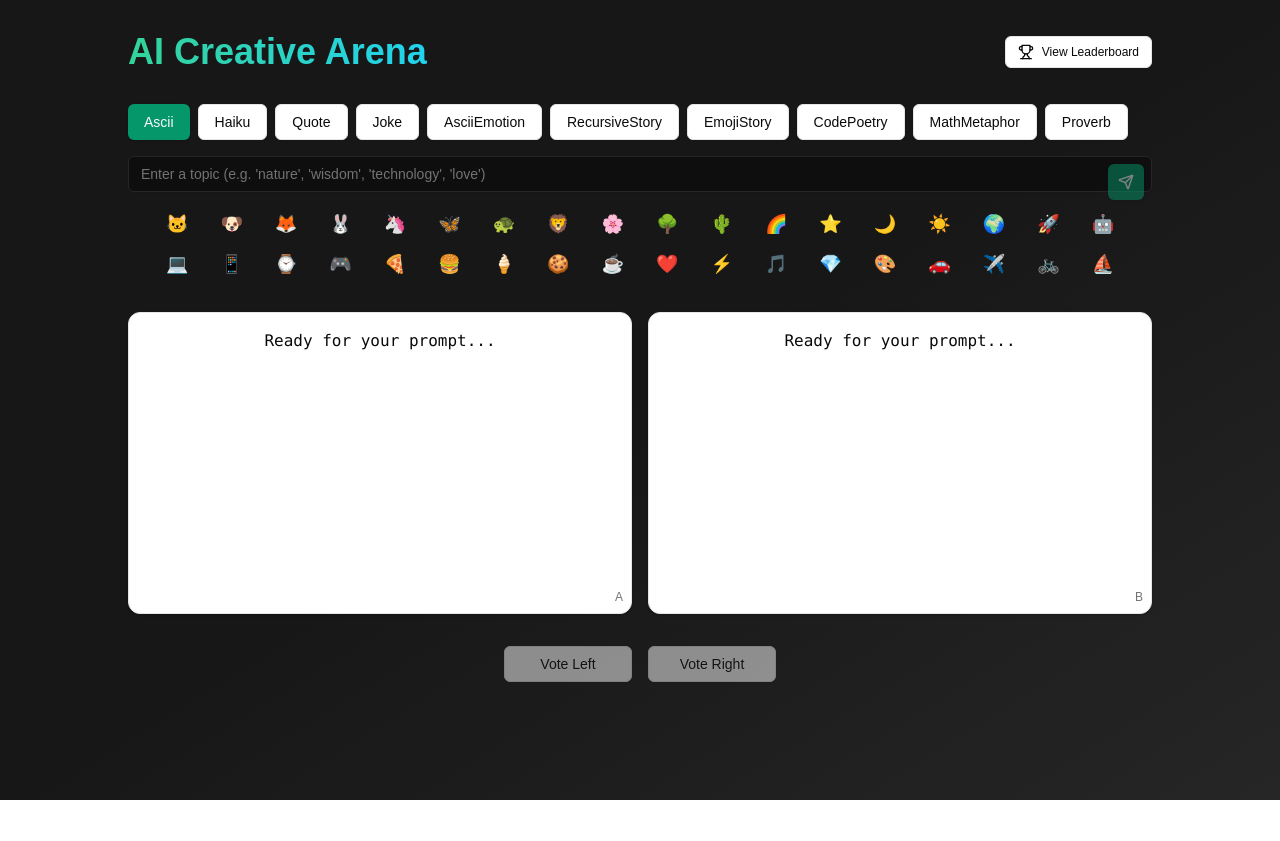
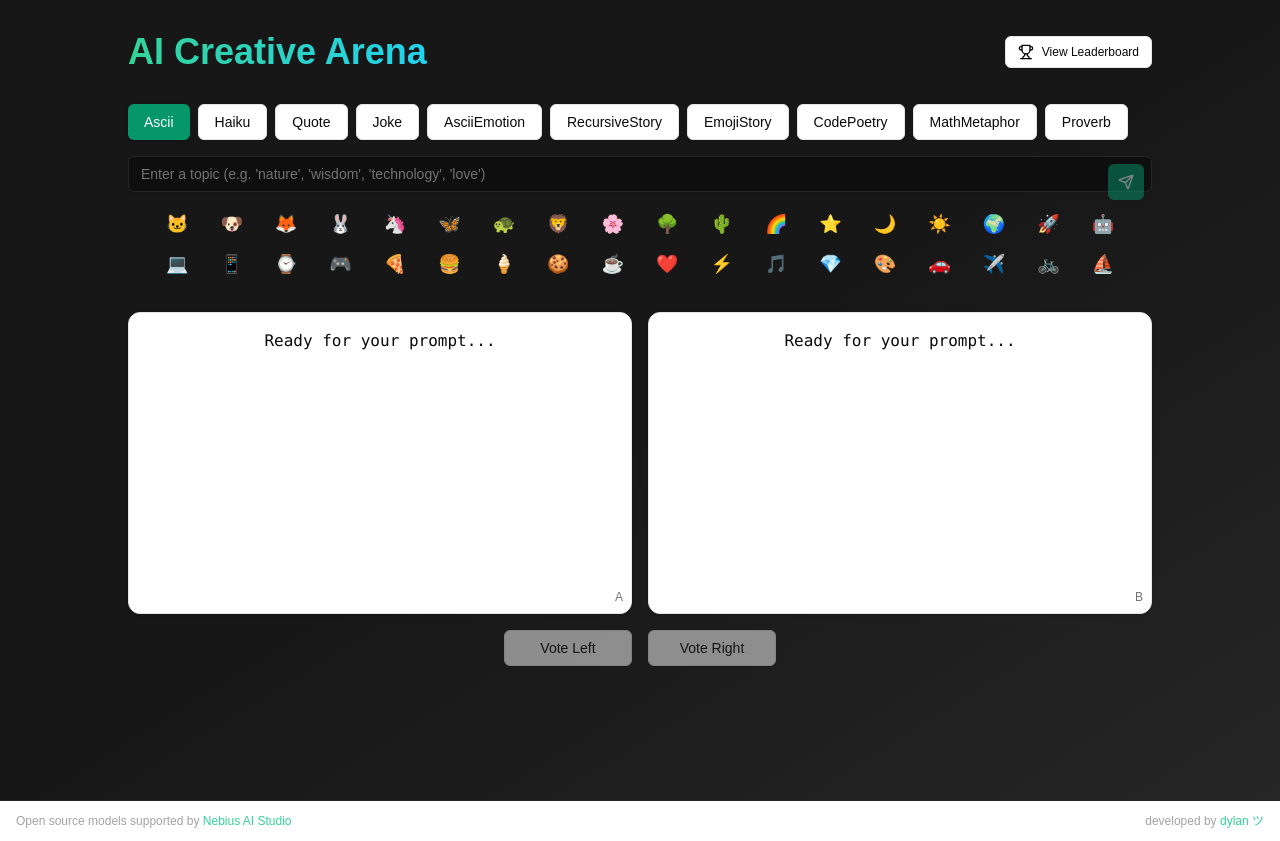
Before and after one commit to demianarc/llmart, a Next.js app: page / in a window 1280 px wide. Before the commit the page ends 800 px from the top, so only its background shows below. Built offline with nearby package versions, Linux system fonts and the light colour scheme.

Commit message:
Add new creative types and UI improvements 3

```diff
--- a/app/layout.tsx
+++ b/app/layout.tsx
@@ -1,6 +1,7 @@
-import type { Metadata } from "next";
-import localFont from "next/font/local";
-import "./globals.css";
+import type { Metadata } from "next"
+import localFont from "next/font/local"
+import { Footer } from "@/components/footer"
+import "./globals.css"
 
 const geistSans = localFont({
   src: "./fonts/GeistVF.woff",
@@ -26,10 +27,11 @@ export default function RootLayout({
   return (
     <html lang="en">
       <body
-        className={`${geistSans.variable} ${geistMono.variable} antialiased`}
+        className={`${geistSans.variable} ${geistMono.variable} antialiased relative min-h-screen`}
       >
         {children}
+        <Footer />
       </body>
     </html>
-  );
+  )
 }
--- a/app/page.tsx
+++ b/app/page.tsx
@@ -25,7 +25,12 @@ export default function Home() {
   })
 
   const handlePromptSubmit = async (prompt: string) => {
-    setState(prev => ({ ...prev, isGenerating: true }))
+    // Clear previous results when starting new generation
+    setState({
+      modelA: null,
+      modelB: null,
+      isGenerating: true,
+    })
 
     const [modelA, modelB] = getRandomModels()
 
@@ -74,11 +79,6 @@ export default function Home() {
       }
 
       setLastVoteTime(now)
-      setState({
-        modelA: null,
-        modelB: null,
-        isGenerating: false,
-      })
     } catch (error) {
       console.error('Error saving vote:', error)
     }
@@ -143,6 +143,8 @@ export default function Home() {
                 <VoteButtons
                   onVote={handleVote}
                   disabled={isVotingDisabled}
+                  modelA={state.modelA}
+                  modelB={state.modelB}
                 />
               </div>
             </div>
--- /dev/null
+++ b/components/footer.tsx
@@ -0,0 +1,33 @@
+import Link from 'next/link'
+
+export function Footer() {
+  return (
+    <footer className="w-full border-t border-neutral-800">
+      <div className="container mx-auto px-4 py-3">
+        <div className="flex flex-col md:flex-row justify-between items-center gap-2 text-xs">
+          <div className="text-neutral-400">
+            Open source models supported by{' '}
+            <Link
+              href="https://studio.nebius.ai"
+              target="_blank"
+              className="text-emerald-400 hover:text-emerald-300 transition-colors"
+            >
+              Nebius AI Studio
+            </Link>
+          </div>
+          <div className="text-neutral-400">
+            developed by{' '}
+            <Link
+              href="https://x.com/demian_ai"
+              target="_blank"
+              className="text-emerald-400 hover:text-emerald-300 transition-colors group"
+            >
+              dylan{' '}
+              <span className="group-hover:animate-bounce inline-block">ツ</span>
+            </Link>
+          </div>
+        </div>
+      </div>
+    </footer>
+  )
+}
--- a/components/vote-buttons.tsx
+++ b/components/vote-buttons.tsx
@@ -1,15 +1,32 @@
 import { Button } from '@/components/ui/button'
+import { ArtGeneration } from '@/types'
+import { useState, useEffect } from 'react'
 
 type VoteButtonsProps = {
-    onVote: (side: 'left' | 'right') => void
-    disabled?: boolean
+  onVote: (side: 'left' | 'right') => void
+  disabled?: boolean
+  modelA: ArtGeneration | null
+  modelB: ArtGeneration | null
+}
+
+export function VoteButtons({ onVote, disabled, modelA, modelB }: VoteButtonsProps) {
+  const [hasVoted, setHasVoted] = useState(false)
+
+  // Reset hasVoted when new models are generated
+  useEffect(() => {
+    setHasVoted(false)
+  }, [modelA?.prompt, modelB?.prompt])
+
+  const handleVote = (side: 'left' | 'right') => {
+    setHasVoted(true)
+    onVote(side)
   }
 
-export function VoteButtons({ onVote, disabled }: VoteButtonsProps) {
-    return (
-      <div className="col-span-2 flex justify-center gap-4 mt-4">
+  return (
+    <div className="col-span-2 space-y-4">
+      <div className="flex justify-center gap-4">
         <Button
-          onClick={() => onVote('left')}
+          onClick={() => handleVote('left')}
           disabled={disabled}
           variant="outline"
           className="w-32"
@@ -17,7 +34,7 @@ export function VoteButtons({ onVote, disabled }: VoteButtonsProps) {
           Vote Left
         </Button>
         <Button
-          onClick={() => onVote('right')}
+          onClick={() => handleVote('right')}
           disabled={disabled}
           variant="outline"
           className="w-32"
@@ -25,5 +42,25 @@ export function VoteButtons({ onVote, disabled }: VoteButtonsProps) {
           Vote Right
         </Button>
       </div>
-    )
-  }
+
+      {hasVoted && modelA && modelB && (
+        <div className="flex justify-center gap-8 text-sm text-neutral-400">
+          <div className="flex items-center gap-2">
+            <span className="text-emerald-400">A:</span>
+            <span>{modelA.model.name}</span>
+            <span className="text-xs text-neutral-600 px-1.5 py-0.5 rounded-full border border-neutral-700">
+              {modelA.model.provider}
+            </span>
+          </div>
+          <div className="flex items-center gap-2">
+            <span className="text-emerald-400">B:</span>
+            <span>{modelB.model.name}</span>
+            <span className="text-xs text-neutral-600 px-1.5 py-0.5 rounded-full border border-neutral-700">
+              {modelB.model.provider}
+            </span>
+          </div>
+        </div>
+      )}
+    </div>
+  )
+}
```
